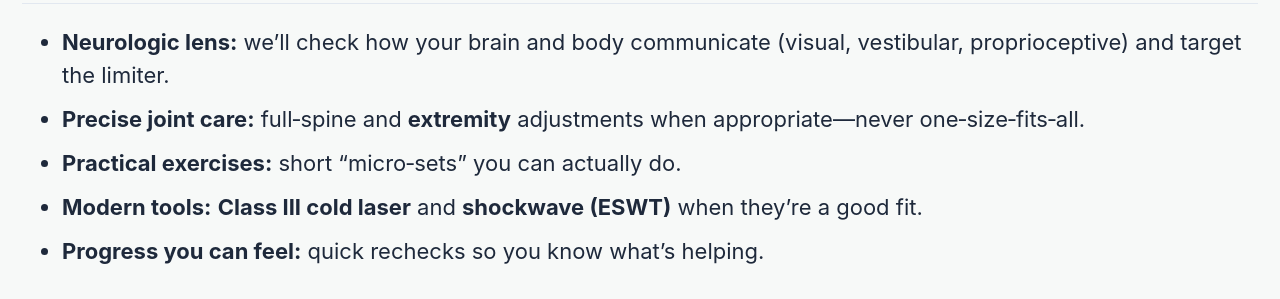
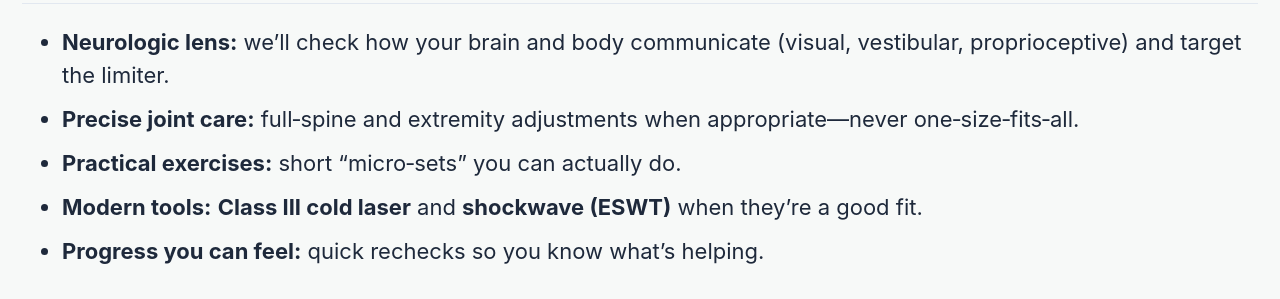
Before and after one commit to millerms/CranburyChiropractic, a Jekyll site: the page built from _pages/treat.md, in a window 1280 px wide and 900 px high, scrolled down 527 px. Shown: the part 154-453 px from the top of the window. Built offline with Jekyll 4.4.1, drawn with Linux system fonts in a browser that asks for light colours; cached includes are drawn as plain includes.

Commit message:
updated text

```diff
--- a/_pages/treat.md
+++ b/_pages/treat.md
@@ -18,7 +18,7 @@ A quick guide to the most common issues we see — and how we match care to your
 ## How we match care to your case
 {: .reveal .reveal--up }
 - **Neurologic lens:** we’ll check how your brain and body communicate (visual, vestibular, proprioceptive) and target the limiter.
-- **Precise joint care:** full‑spine and **extremity** adjustments when appropriate—never one‑size‑fits‑all.
+- **Precise joint care:** full‑spine and extremity adjustments when appropriate—never one‑size‑fits‑all.
 - **Practical exercises:** short “micro‑sets” you can actually do.
 - **Modern tools:** **Class III cold laser** and **shockwave (ESWT)** when they’re a good fit.
 - **Progress you can feel:** quick rechecks so you know what’s helping.
```
